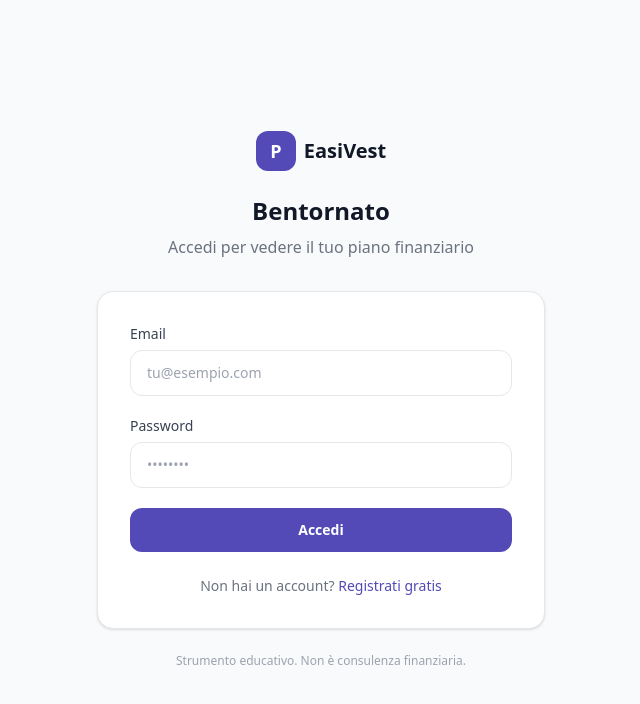
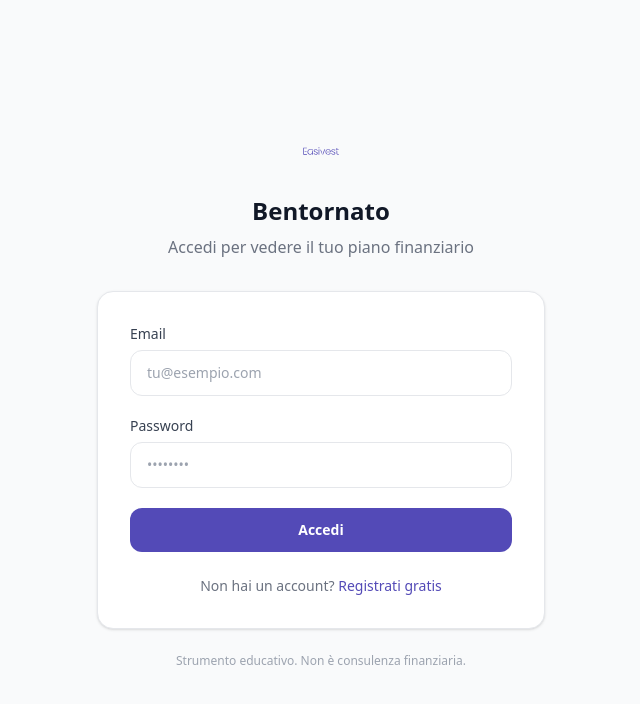
Before and after one commit to nicolatedoldi-eng/PianoFinanziario, a React (Vite) app: page /login in a window 1280 px wide. Shown: the top 704 px of the page, without its empty margins (319-959 px from the left). Built offline with nearby package versions, Linux system fonts and the light colour scheme; no server answers.

Commit message:
Update Auth.jsx

```diff
--- a/src/pages/Auth.jsx
+++ b/src/pages/Auth.jsx
@@ -47,11 +47,12 @@
     <div className="min-h-screen bg-gray-50 flex items-center justify-center px-4">
       <div className="w-full max-w-md">
         <div className="text-center mb-8">
-          <Link to="/" className="inline-flex items-center gap-2 mb-6">
-  <div className="w-10 h-10 rounded-xl flex items-center justify-center" style={{ backgroundColor: '#534AB7' }}>
-    <span className="text-white font-bold text-lg">P</span>
-  </div>
-  <span className="font-semibold text-gray-900 text-xl">EasiVest</span>
+          <Link to="/" className="inline-flex items-center justify-center mb-6">
+  <img
+    src="/easivest-logo.svg"
+    alt="EasiVest"
+    style={{ height: '40px', width: 'auto', display: 'block' }}
+  />
 </Link>
           <h1 className="text-2xl font-bold text-gray-900 mb-2">
             {isLogin ? 'Bentornato' : 'Crea il tuo account'}
```
